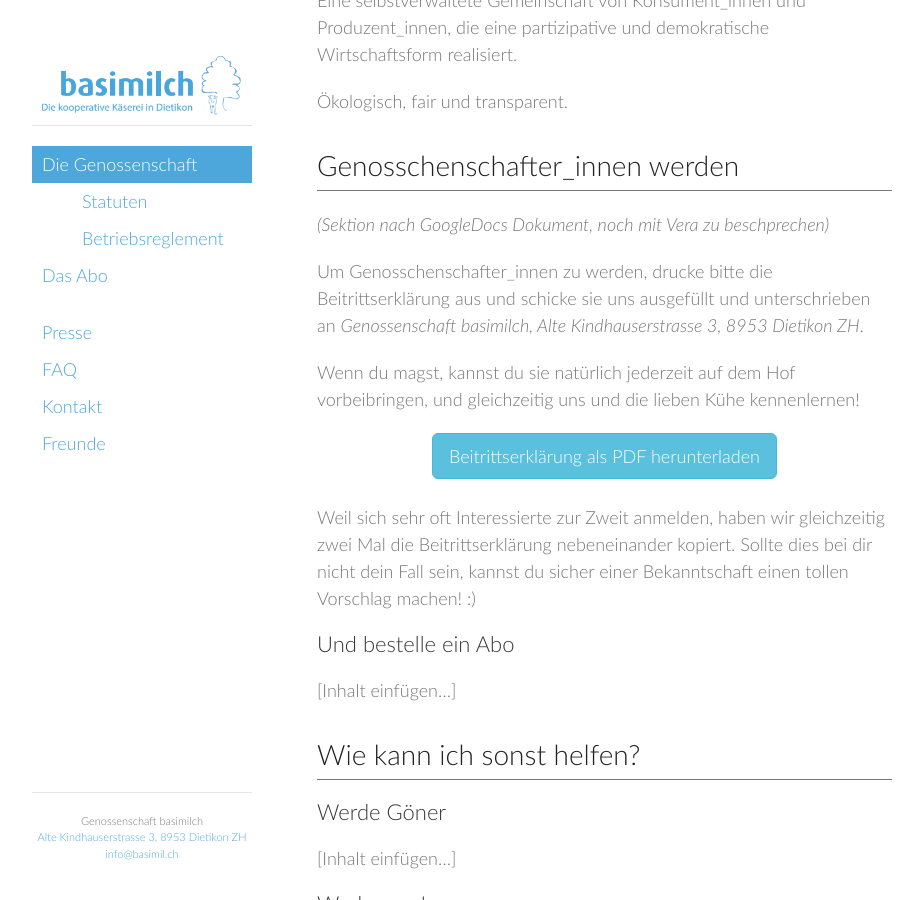
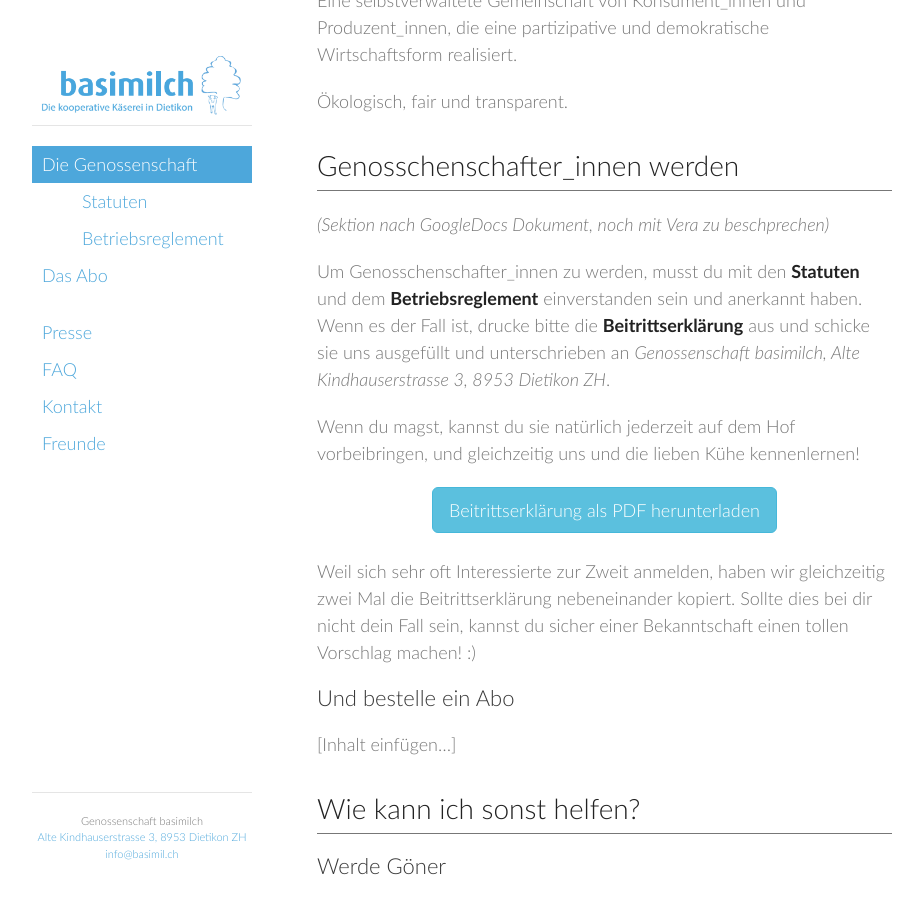
Before and after one commit to vryser/basimilch.github.io, a Jekyll site: the page built from pages/01-die-genossenschaft.md, in a window 1280 px wide and 900 px high, scrolled down 549 px. Shown: the whole window, without its empty margins (178-1093 px from the left). Built offline with Jekyll 4.4.1, drawn with Linux system fonts in a browser that asks for light colours.

Commit message:
new: mention and link 'Statuten' and 'Betriebsreglement' in signup text

```diff
--- a/pages/01-die-genossenschaft.md
+++ b/pages/01-die-genossenschaft.md
@@ -21,8 +21,11 @@ Wirtschaftsform realisiert.
 
 _(Sektion nach GoogleDocs Dokument, noch mit Vera zu beschprechen)_
 
-Um Genosschenschafter_innen zu werden, drucke bitte die
-Beitrittserklärung aus und schicke sie uns ausgefüllt und
+Um Genosschenschafter_innen zu werden, musst du mit den
+[**Statuten**](statuten) und dem
+[**Betriebsreglement**](betriebsreglement) einverstanden sein und
+anerkannt haben. Wenn es der Fall ist, drucke bitte die
+**Beitrittserklärung** aus und schicke sie uns ausgefüllt und
 unterschrieben an _{{site.info.name}}, {{site.info.address.street}},
 {{site.info.address.plz}} {{site.info.address.city}}_.
 
```
